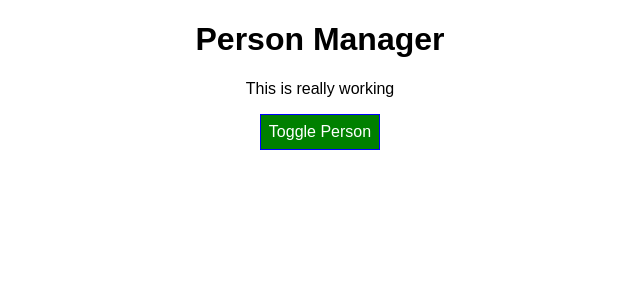
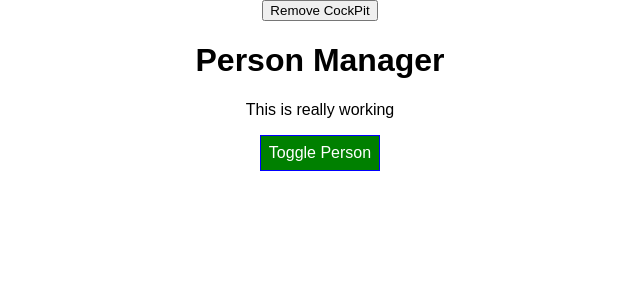
Before and after one commit to andmast/react-complete-guide, a React (Create React App) app: page / in a window 1280 px wide. Shown: the top 300 px of the page, without its empty margins (320-960 px from the left). Built offline with nearby package versions, Linux system fonts and the light colour scheme.

Commit message:
Cleaning up with Lifecycle Hooks & useEffect()

```diff
--- a/src/components/Cockpit/CockPit.js
+++ b/src/components/Cockpit/CockPit.js
@@ -7,7 +7,18 @@ const CockPit = props => {
     setTimeout(() => {
       alert("Saved Data  to the Cloud");
     }, 1000);
+
+    return () => {
+      console.log("TCL: CockPit -> cleanup");
+    };
   }, []);
+
+  useEffect(() => {
+    console.log("TCL: Cockpit -> 2nd useEffect");
+    return () => {
+      console.log("TCL: CockPit ->  2nd cleanup");
+    };
+  });
 
   const assignedClasses = [];
 
--- a/src/components/Persons/Persons.js
+++ b/src/components/Persons/Persons.js
@@ -29,6 +29,10 @@ class Persons extends Component {
     console.log("TCL: Persons -> componentDidUpdate", " Snap Shot:", snapshot);
   }
 
+  componentWillUnmount() {
+    console.log("TCL: Persons -> componentWillUnmount");
+  }
+
   render() {
     console.log("TCL: Persons -> render");
     return this.props.persons.map((person, index) => {
--- a/src/containers/App.js
+++ b/src/containers/App.js
@@ -16,7 +16,8 @@ class App extends Component {
       { id: "alskdfjs", name: "Max", age: 23 },
       { id: "aasdase", name: "Andrew", age: 12 }
     ],
-    showPersons: false
+    showPersons: false,
+    showCockPit: true
   };
 
   static getDerivedStateFromProps(props, state) {
@@ -78,12 +79,21 @@ class App extends Component {
 
     return (
       <div className={classes.App}>
+        <button
+          onClick={() => {
+            this.setState({ showCockPit: false });
+          }}
+        >
+          Remove CockPit
+        </button>
+        {this.state.showCockPit ? (
           <CockPit
             persons={this.state.persons}
             showPersons={this.state.showPersons}
             clicked={this.togglePersonsHandler}
             title={this.props.appTitle}
           />
+        ) : null}
         {persons}
       </div>
     );
```
Lines whose indentation alone changed are shown as unchanged.
